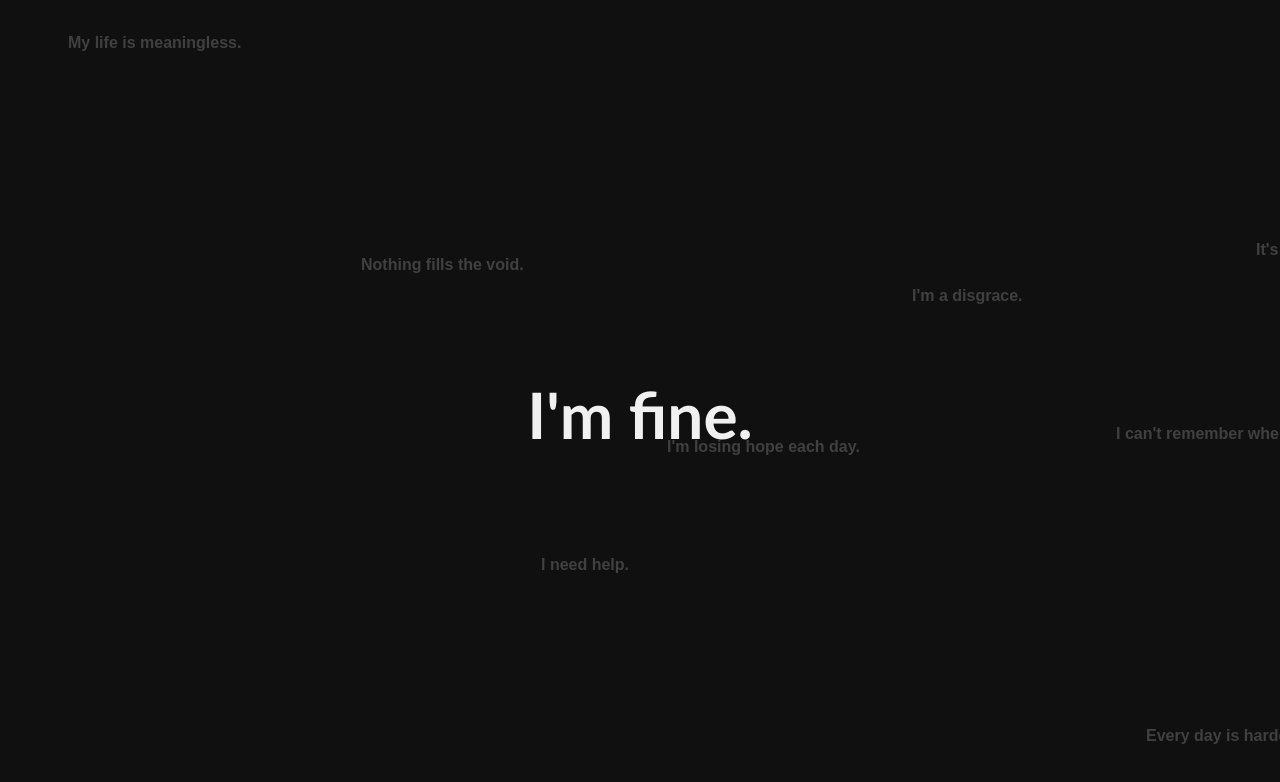
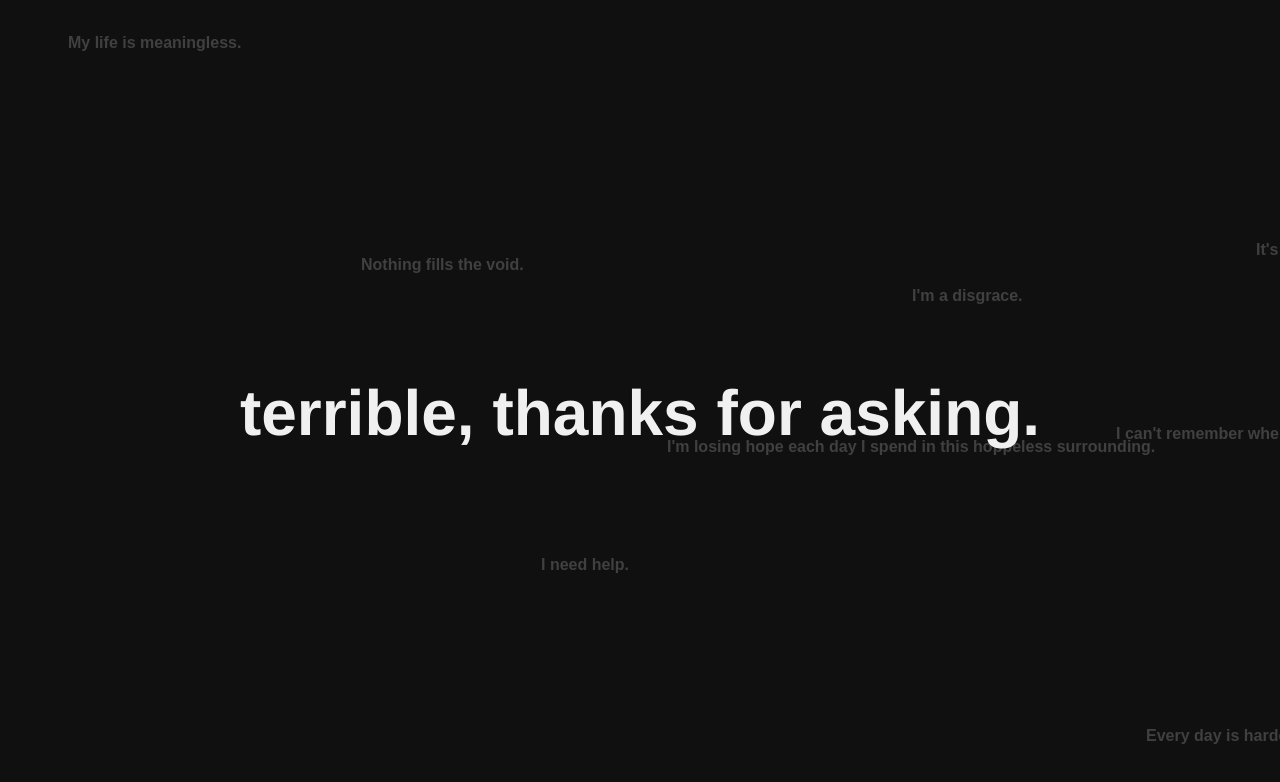
Before and after one commit to CharlesStover/im-fine, a plain HTML site: page index.html in a window 1280 px wide. Shown: the top 782 px of the page. Drawn offline with Linux system fonts and the light colour scheme.

Commit message:
Added personal phrases

```diff
--- a/index.html
+++ b/index.html
@@ -21,7 +21,7 @@ html {
 }
 
 h1 {
-  font-family: "Trebuchet MS", Helvetica, sans-serif;
+  font-family: "Helvetica Neue", Helvetica, sans-serif;
   font-size: 1em;
   font-weight: bold;
   margin-top: -0.5em;
@@ -41,12 +41,13 @@ span {
   z-index:1;
 }
 
+
 </style>
     <meta name="description" content="Really, I'm fine." />
     <meta name="keywords" content="depression, i am fine, i'm fine, im fine" />
   </head>
   <body>
-    <h1 class="fake">I'm fine.</h1>
+    <h1 class="fake">terrible, thanks for asking.</h1>
     <script type="text/javascript">
 
 var text = [
@@ -76,12 +77,12 @@ var text = [
 			"I don't want anyone to see me this way.",
 			"I feel like giving up.",
 			"I feel like I'm drowning.",
-			"I feel like I've failed in life.",
-			"I feel so alone.",
-			"I get bullied.",
-			"I hate me.",
+			"I feel like I've failed at life.",
+			"I am profoundly isolated.",
+			"I hate where I live.",
+			"I have never been one of these people.",
 			"I hate my life.",
-			"I hate myself.",
+			"I want to go to MY home.",
 			"I have no one.",
 			"I have nobody to share my problems with.",
 			"I have nobody to talk to.",
@@ -96,27 +97,27 @@ var text = [
 			"I'm a disgrace.",
 			"I'm a failure.",
 			"I'm a loser.",
-			"I'm boring.",
-			"I'm digging myself into a hole of depression.",
-			"I'm in pain.",
-			"I'm losing hope each day.",
+			"I'm worthless.",
+			"I'm digging deeper into a pit of despair.",
+			"I'm in pain, all the time, for more than a decade and forever more.",
+			"I'm losing hope each day I spend in this hoppeless surrounding.",
 			"I'm miserable.",
-			"I'm not fine.",
-			"I'm so confused.",
-			"I'm so depressed.",
-			"I'm so scared.",
-			"I'm suffering.",
+			"I'm not alright, not even close.",
+			"I'm stuck in a rut.",
+			"I'm broken for good.",
+			"I'm scared of everything.",
+			"I'm suffering more than I ever let show.",
 			"I'm tearing up inside.",
-			"I'm tired of feeling this way.",
-			"I'm ugly.",
-			"I'm unfriendly, and nobody likes me.",
+			"I'm tired of feeling [this way].",
+			"I'm fucked.",
+			"I'm a disappointment to friends and family, and nobody likes me.",
 			"I'm weak.",
-			"It feels like nothing matters anymore.",
-			"It hurts to feel this way.",
-			"It's just terrible.",
-			"It's just horrible.",
-			"It's so hard.",
-			"My grades are terrible.",
+			"nothing matters anymore.",
+			"It hurts to be alive, to wake in excruciating pain and dream of the torturous operation.",
+			"It's just fucking hopeless.",
+			"It sucks.",
+			"It's so hard to go on.",
+			"My pursuits are all failures.",
 			"My life is meaningless.",
 			'My so-called "friends" only talk to me when they need something.',
 			"My family probably hates me.",
```
